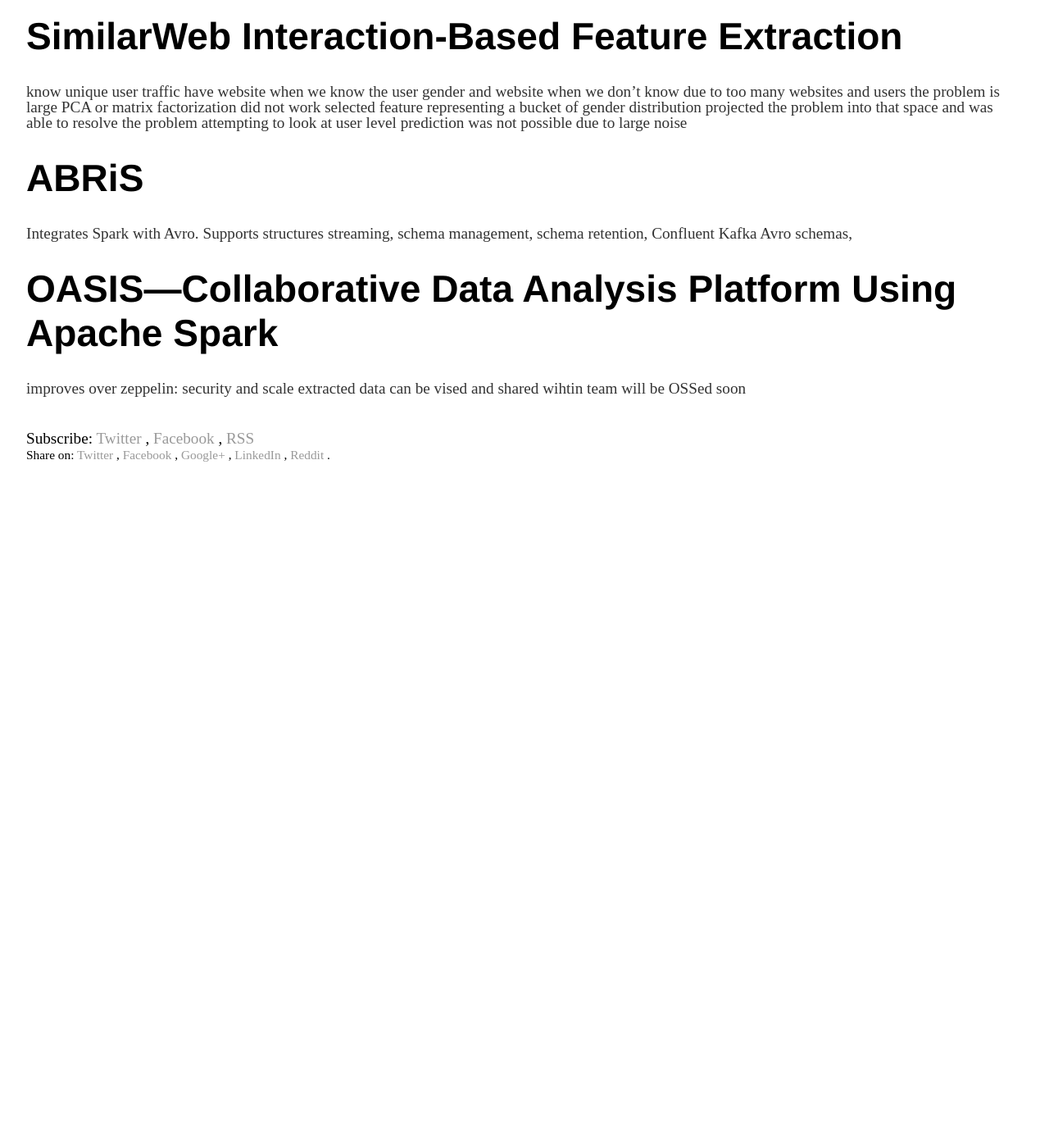
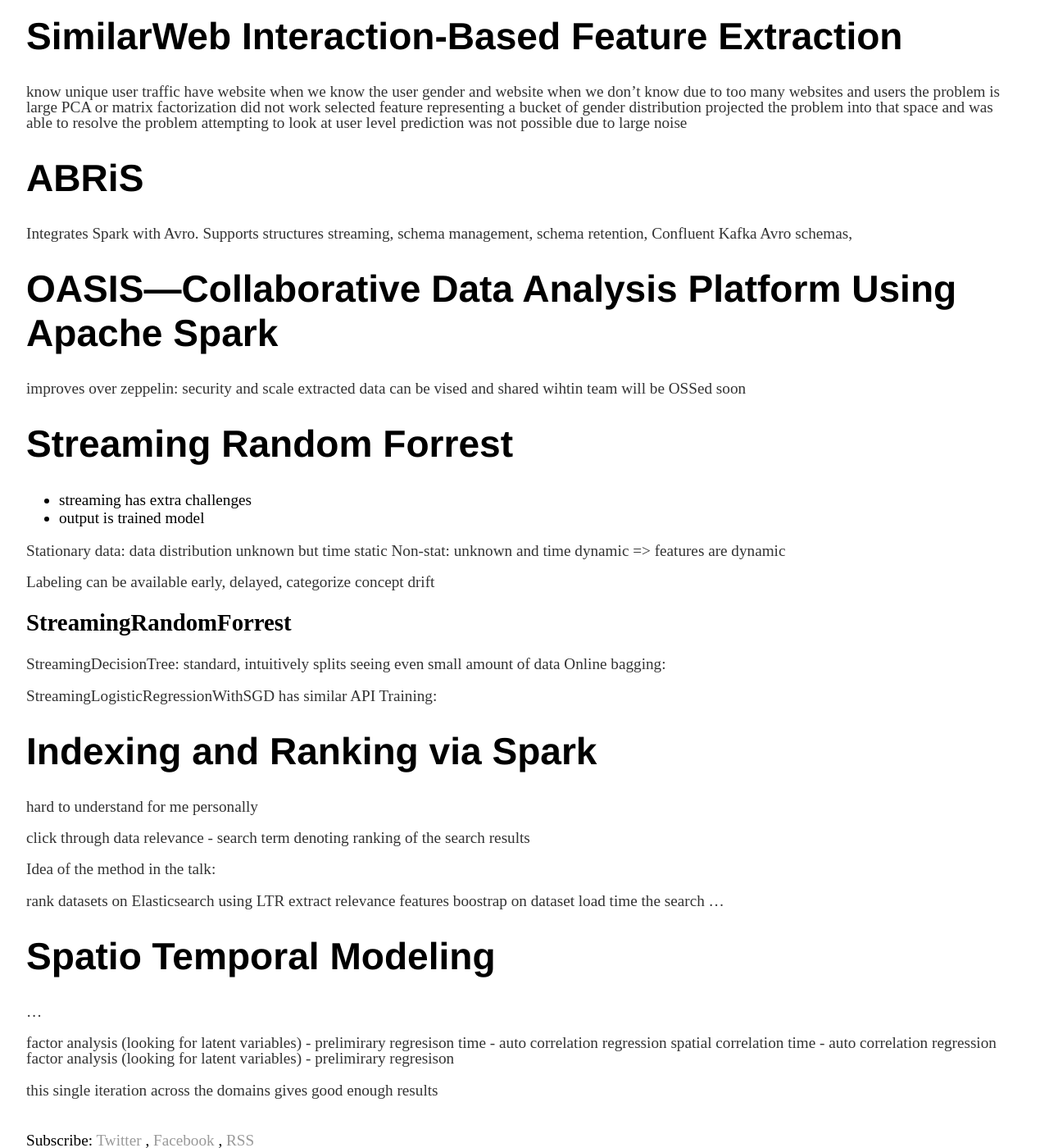
Before and after one commit to vackosar/vackosar.github.io, a Jekyll site: the page built from _posts/2018-10-03-Spark-N-AI-Summit-EU.md, in a window 1280 px wide and 1400 px high, scrolled down 3247 px. Shown: the whole window at 82% size. Built offline with Jekyll 4.4.1, drawn with Linux system fonts in a browser that asks for light colours; comment, search, counter and statistics services are not loaded; before the commit the page ends 3877 px from its top, so only the background shows below that.

Commit message:
spark-summit

```diff
--- a/_posts/2018-10-03-Spark-N-AI-Summit-EU.md
+++ b/_posts/2018-10-03-Spark-N-AI-Summit-EU.md
@@ -156,3 +156,50 @@
 improves over zeppelin: security and scale
 extracted data can be vised and shared wihtin team
 will be OSSed soon
+
+
+# Streaming Random Forrest
+
+- streaming has extra challenges
+- output is trained model
+
+Stationary data: data distribution unknown but time static
+Non-stat: unknown and time dynamic => features are dynamic
+
+Labeling can be available early, delayed, categorize concept drift
+
+## StreamingRandomForrest
+
+StreamingDecisionTree: standard, intuitively splits seeing even small amount of data
+Online bagging:
+
+StreamingLogisticRegressionWithSGD has similar API
+Training:
+
+
+# Indexing and Ranking via Spark
+
+hard to understand for me personally
+
+click through data
+relevance - search term denoting ranking of the search results
+
+Idea of the method in the talk:
+
+rank datasets on Elasticsearch using LTR
+extract relevance features
+boostrap on dataset load time the search
+...
+
+
+# Spatio Temporal Modeling
+
+...
+
+factor analysis (looking for latent variables) - prelimirary regresison
+time - auto correlation regression
+spatial correlation
+time - auto correlation regression
+factor analysis (looking for latent variables) - prelimirary regresison
+
+this single iteration across the domains gives good enough results
```
